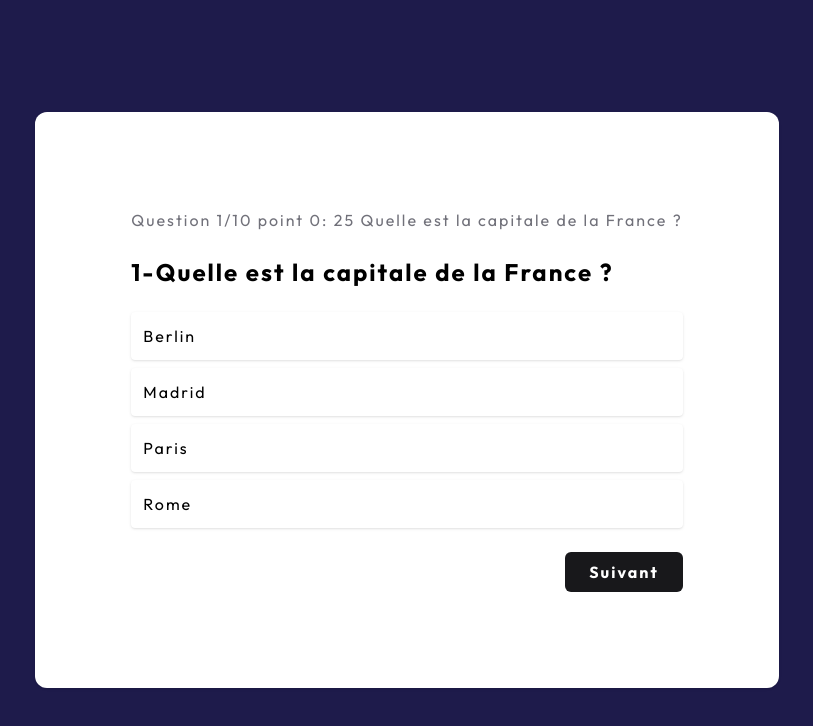
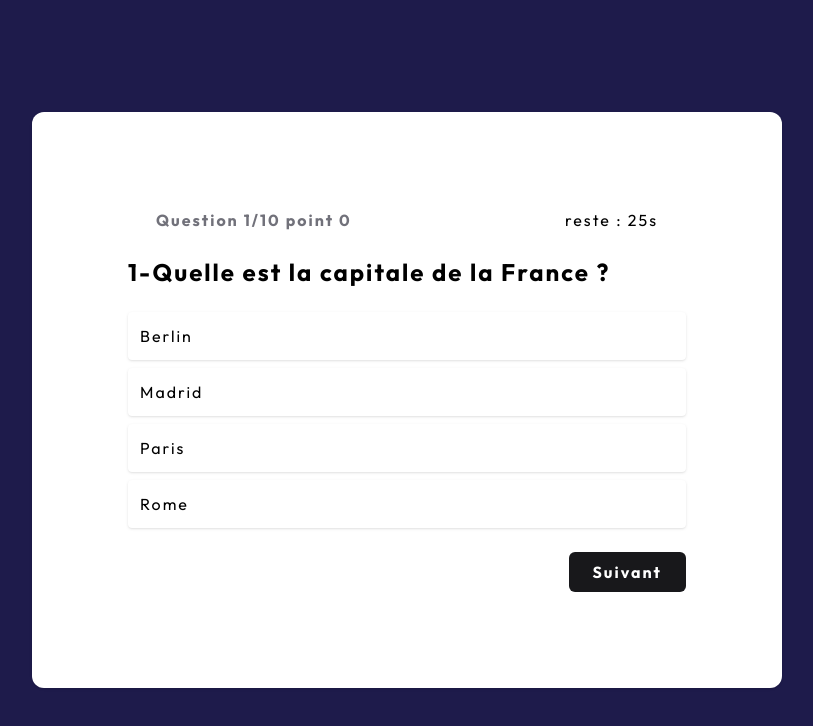
Before and after one commit to rootcoder54/quizz, an Angular app: page /quizz in a window 1280 px wide. Shown: the top 726 px of the page, without its empty margins (233-1046 px from the left). Built offline with nearby package versions, Linux system fonts and the light colour scheme.

Commit message:
resultat

```diff
--- a/src/app/pages/home/home.component.html
+++ b/src/app/pages/home/home.component.html
@@ -8,7 +8,7 @@
     <div class="flex flex-col w-full gap-y-4">
         <a routerLink="/quizz"
             class="px-4 py-2 rounded-xl w-full bg-zinc-900 text-white text-center font-bold hover:bg-zinc-700">Commencer</a>
-        <a routerLink="/quizz"
-            class="px-4 py-2 rounded-xl w-full bg-white  text-center font-bold border hover:bg-zinc-100">Historique</a>
+        <a routerLink="/home"
+            class="px-4 py-2 cursor-not-allowed rounded-xl w-full bg-white  text-center font-bold border hover:bg-zinc-100">Historique</a>
     </div>
 </div>
--- a/src/app/pages/quizz/quizz.component.html
+++ b/src/app/pages/quizz/quizz.component.html
@@ -1,5 +1,9 @@
- <div class="flex flex-col gap-y-6 bg-white p-24 rounded-xl shadow">
-    <span class="text-zinc-500">Question {{numero}}/10 point {{point}}:  {{limit}}  {{test.question}}</span>
+ <div *ngIf="!finish" class="flex flex-col gap-y-6 bg-white p-24 rounded-xl shadow w-[750px]">
+
+    <div class="flex items-center justify-between px-7">
+        <span class="text-zinc-500 font-bold">Question {{numero}}/10 point {{point}}</span>
+        <span>reste : {{limit}}s</span>
+    </div>
 
     <!-- ========== La zone de la reponse ========== -->
 
@@ -52,3 +56,11 @@
     <!-- ========== End ========== -->
 
 </div>
+
+<div *ngIf="finish" class="flex flex-col gap-y-6 bg-white p-24 rounded-xl shadow w-[450px] text-center">
+    <span class="font-bold text-2xl ">{{appreciation()}}</span>
+    <span class="text-zinc-500">Votre score est de {{point}}/10</span>
+    <a href="/home"
+        class="px-6 py-2 rounded-md bg-zinc-900 text-white font-bold"
+        >Retourner</a>
+</div>
--- a/src/app/pages/quizz/quizz.component.ts
+++ b/src/app/pages/quizz/quizz.component.ts
@@ -14,6 +14,7 @@ export class QuizzComponent implements OnInit {
   point: number = 0;
   limit: number = 30;
   test: any = '';
+  finish: boolean = false;
 
   question: string = 'Quelle est la superficie du Mali ?';
   reponses?: { text: string; isCorrect: boolean; select: boolean; }[];
@@ -65,6 +66,18 @@ export class QuizzComponent implements OnInit {
   }
 
   fini() {
-    this.router.navigate(['/home']);
+    this.finish = true;
+  }
+
+  appreciation(){
+    if(this.point<5){
+      return "Oups! Vous avez échoué";
+    }else if(this.point<7){
+      return "Pas Mal";
+    }else if(this.point<9){
+      return "Bravo! Vous avez réussi";
+    }else{
+      return "Exellent! Vous avez réussi avec brio";
+    }
   }
 }
```
